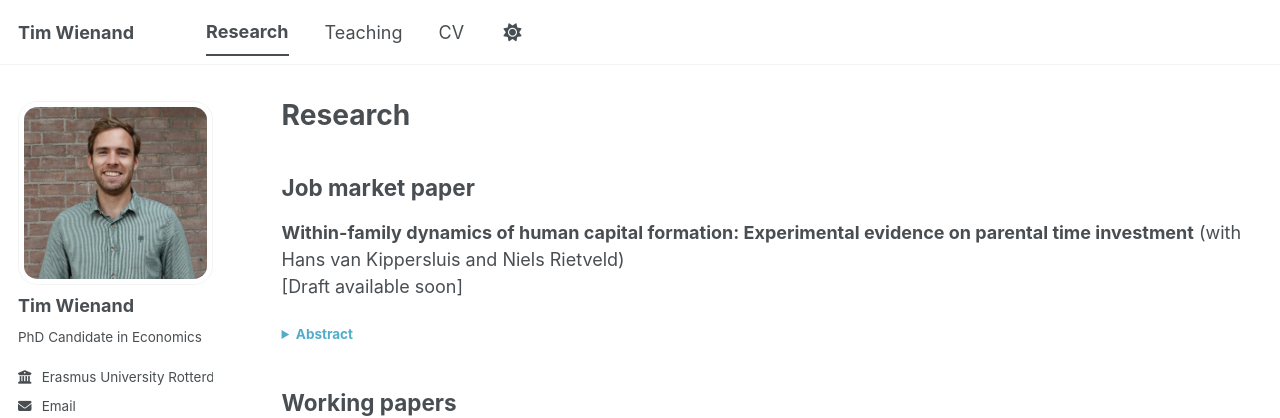
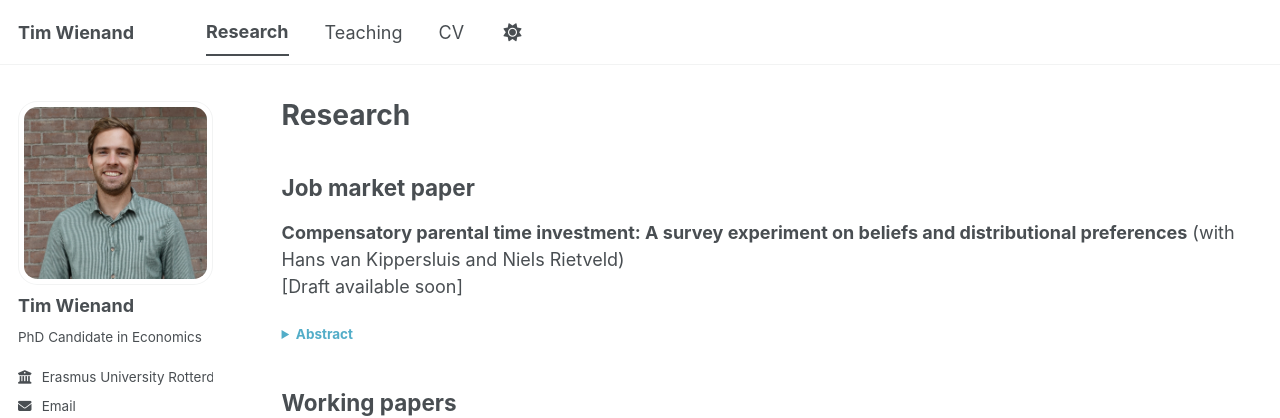
Before and after one commit to twienand/twienand.github.io, a Jekyll site: the page built from _pages/research.md, in a window 1280 px wide and 1055 px high. Shown: the top 418 px of the window. Built offline with Jekyll 4.4.1, drawn with Linux system fonts in a browser that asks for light colours; some web fonts are replaced; a script bundle is joined from its source files by our own code; library files that are not in the unit come from our copies.

Commit message:
Update CV

```diff
--- a/_pages/research.md
+++ b/_pages/research.md
@@ -7,7 +7,7 @@
 
 ## Job market paper
 
-**Within-family dynamics of human capital formation: Experimental evidence on parental time investment** (with Hans van Kippersluis and Niels Rietveld)
+**Compensatory parental time investment: A survey experiment on beliefs and distributional preferences** (with Hans van Kippersluis and Niels Rietveld)
 <br>[Draft available soon]
 
 <details class="abstract">
```
Also changed, not shown: _pages/cv.md (+1 -1 lines), 1 other file.
